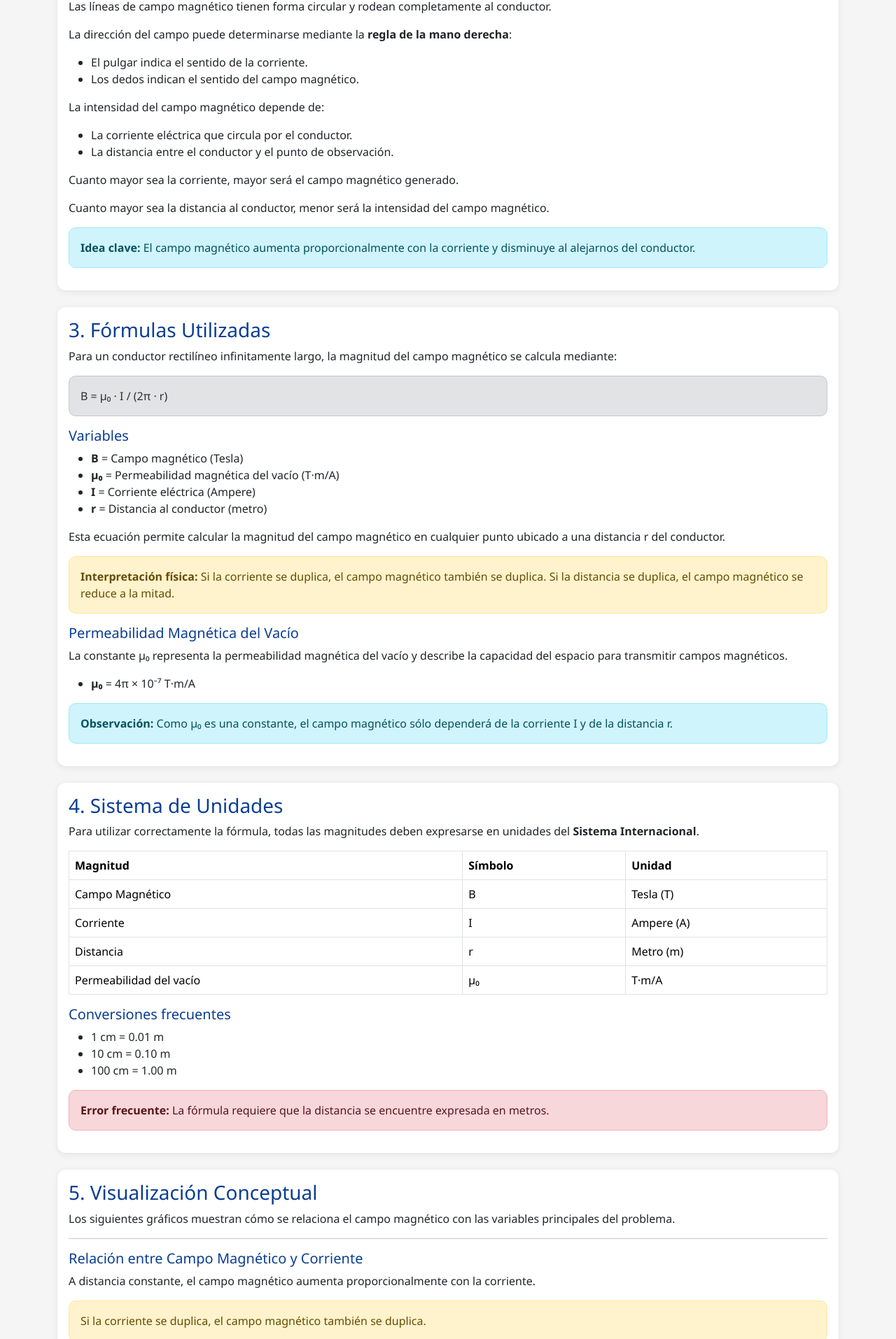
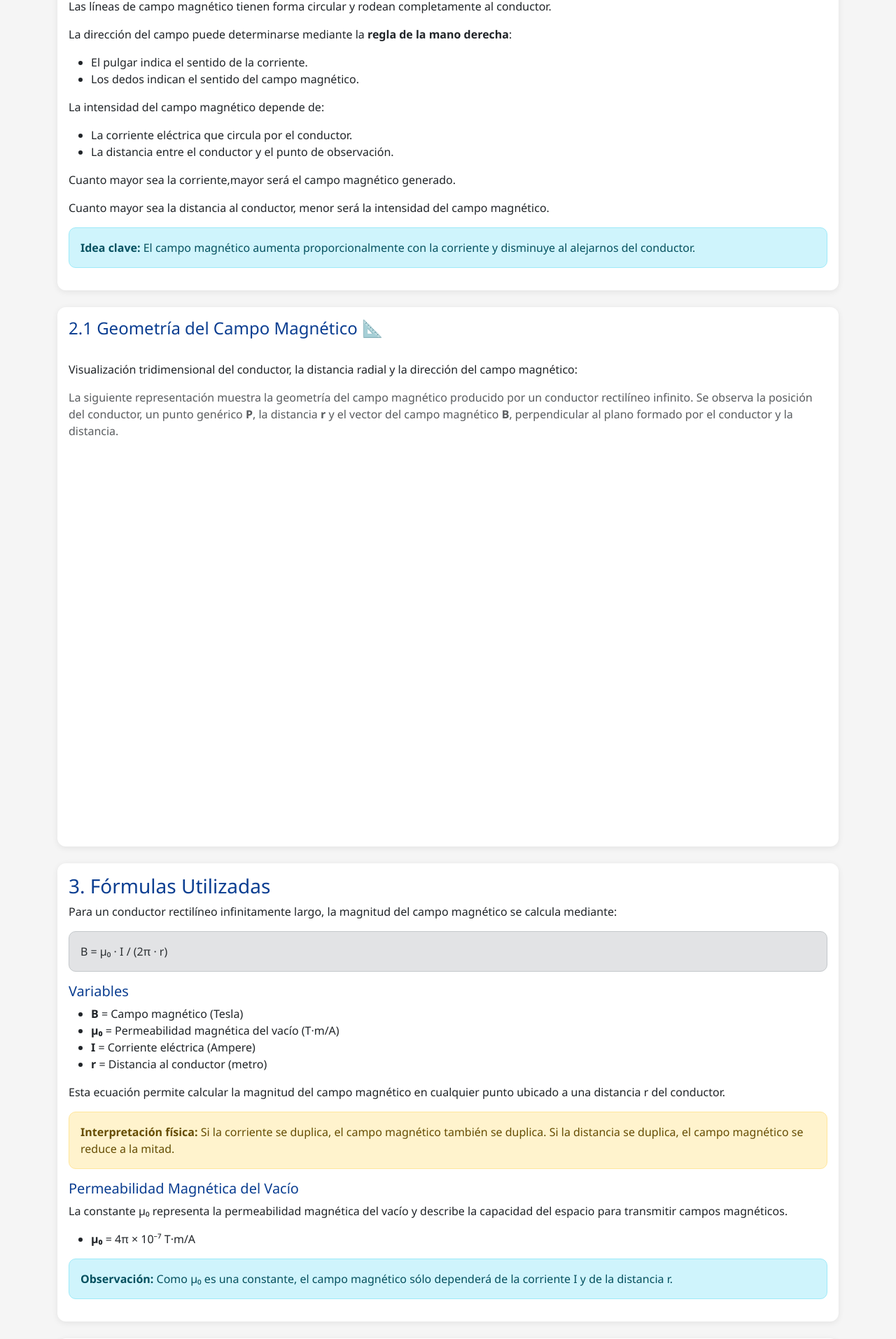
Before and after one commit to jhgakiyama/electromagnetismo-simulator, a Python web app: template app/templates/conductor.html in a window 1280 px wide. Shown: the part 726-2640 px from the top of the page at 70% size. Run offline with Jinja, Linux system fonts and the light colour scheme; the template is opened without the code that fills it, so the values that code supplies are empty.

Commit message:
Primera funcion para grafica del vector campo en 3D

```diff
--- a/app/static/js/tema1.js
+++ b/app/static/js/tema1.js
@@ -57,7 +57,10 @@ function actualizarExploracion() {
     generarGraficoExploracion(I,r);
 }
 
-// Funcion para graficar
+// ==========================================
+// Gráfico 1
+// Campo Magnético vs Distancia
+// ==========================================
 function generarGraficoExploracion(corriente,distanciaActual) {
 
     const distancias = [];
@@ -124,4 +127,67 @@ sliderDistancia.addEventListener(
 );
 
 
+// ==========================================
+// Gráfico 2
+// Geometría del Campo Magnético
+// ==========================================
+
+function generarGraficoGeometrico() {
+
+   const layout = {
+        title: "Representación tridimensional",
+        scene: {
+            aspectmode: "cube",
+            xaxis: { title: "X",range: [-3,3]},
+            yaxis: { title: "Y", range: [-3,3]},
+            zaxis: { title: "Z", range: [-3,3] },
+            camera: {
+                eye: { x: 1.7,y: 1.5,z: 1.3}
+            }
+        }
+    };
+
+    const conductor = {
+        type: "scatter3d",
+        mode: "lines",
+        name: "Conductor",
+
+        x: [0, 0],
+        y: [0, 0],
+        z: [-3, 3],
+
+        line: { color: "red", width: 8 }
+    };
+
+    const punto = {
+        type: "scatter3d",
+        mode: "markers+text",
+        name: "P",
+
+        x: [2],
+        y: [0],
+        z: [2],
+
+        marker: { color: "blue", size: 6 },
+        text: ["P"],
+        textposition: "top center"
+    };
+
+    const data = [ conductor, punto];
+
+    Plotly.newPlot(
+        "grafico-geometria",
+        data,
+        layout,
+        {
+            displaylogo: false,
+            responsive: true
+        }
+    );
+
+}
+
+
 actualizarExploracion();
+
+generarGraficoGeometrico();
--- a/app/templates/conductor.html
+++ b/app/templates/conductor.html
@@ -56,15 +56,8 @@ Conductor Rectilíneo
         </p>
 
         <ul>
-
-<li>
-    El pulgar indica el sentido de la corriente.
-</li>
-
-<li>
-    Los dedos indican el sentido del campo magnético.
-</li>
-
+            <li>El pulgar indica el sentido de la corriente.</li>
+            <li>Los dedos indican el sentido del campo magnético.</li>
         </ul>
 
         <p>La intensidad del campo magnético depende de:</p>
@@ -74,26 +67,43 @@ Conductor Rectilíneo
             <li>La distancia entre el conductor y el punto de observación.</li>
         </ul>
 
-<p>
-    Cuanto mayor sea la corriente,
-    mayor será el campo magnético generado.
-</p>
-
-<p>
-    Cuanto mayor sea la distancia al conductor,
-    menor será la intensidad del campo magnético.
-</p>
+        <p> Cuanto mayor sea la corriente,mayor será el campo magnético generado.</p>
+        <p> Cuanto mayor sea la distancia al conductor, menor será la intensidad del campo magnético.</p>
 
         <div class="alert alert-info mt-3">
-    <strong>Idea clave:</strong>
-    El campo magnético aumenta proporcionalmente
-    con la corriente y disminuye al alejarnos
-    del conductor.
+            <strong>Idea clave:</strong> El campo magnético aumenta proporcionalmente con la corriente y disminuye al alejarnos del conductor.
         </div>
 
     </div>
 </div>
+<!-- FIN PUNTO 2 -->
 
+<div class="card mb-4">
+    <div class="card-body">
+        <h4 class="mb-0"> 2.1 Geometría del Campo Magnético 📐</h4>
+    </div>
+
+    <div class="card-body">
+        <p>Visualización tridimensional del conductor, la distancia radial y la dirección del campo magnético:</p>
+        <p class="text-muted">
+
+            La siguiente representación muestra la geometría del campo magnético
+            producido por un conductor rectilíneo infinito.
+
+            Se observa la posición del conductor, un punto genérico <strong>P</strong>,
+            la distancia <strong>r</strong> y el vector del campo magnético
+            <strong>B</strong>, perpendicular al plano formado por el conductor y la distancia.
+
+        </p>
+
+        <div
+            id="grafico-geometria"
+            style="width:100%; height:550px;">
+        </div>
+
+    </div>
+
+</div>
 
 <div class="card mb-4">
     <div class="card-body">
@@ -132,8 +142,7 @@ Conductor Rectilíneo
 </ul>
 
 <p>
-    Esta ecuación permite calcular la magnitud
-    del campo magnético en cualquier punto
+    Esta ecuación permite calcular la magnitud del campo magnético en cualquier punto
     ubicado a una distancia r del conductor.
 </p>
 
```
Lines whose indentation alone changed are shown as unchanged.
